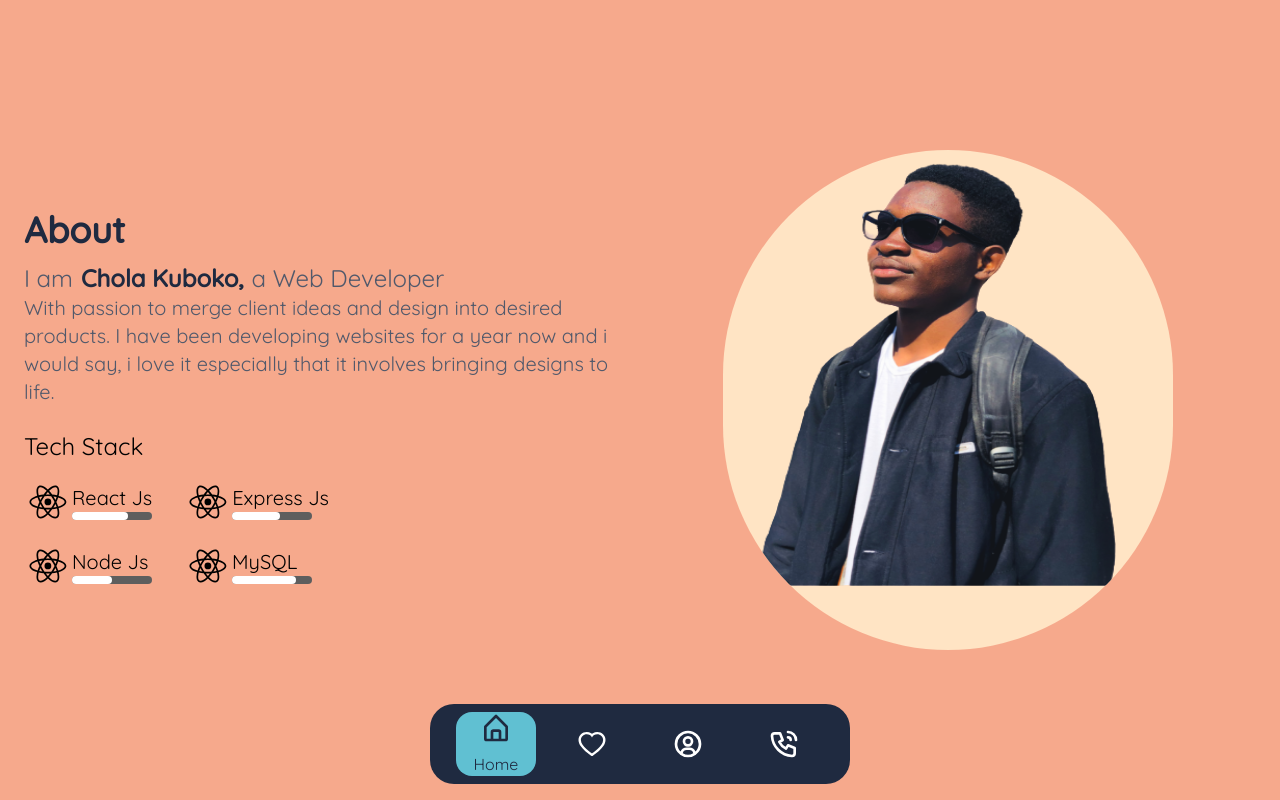
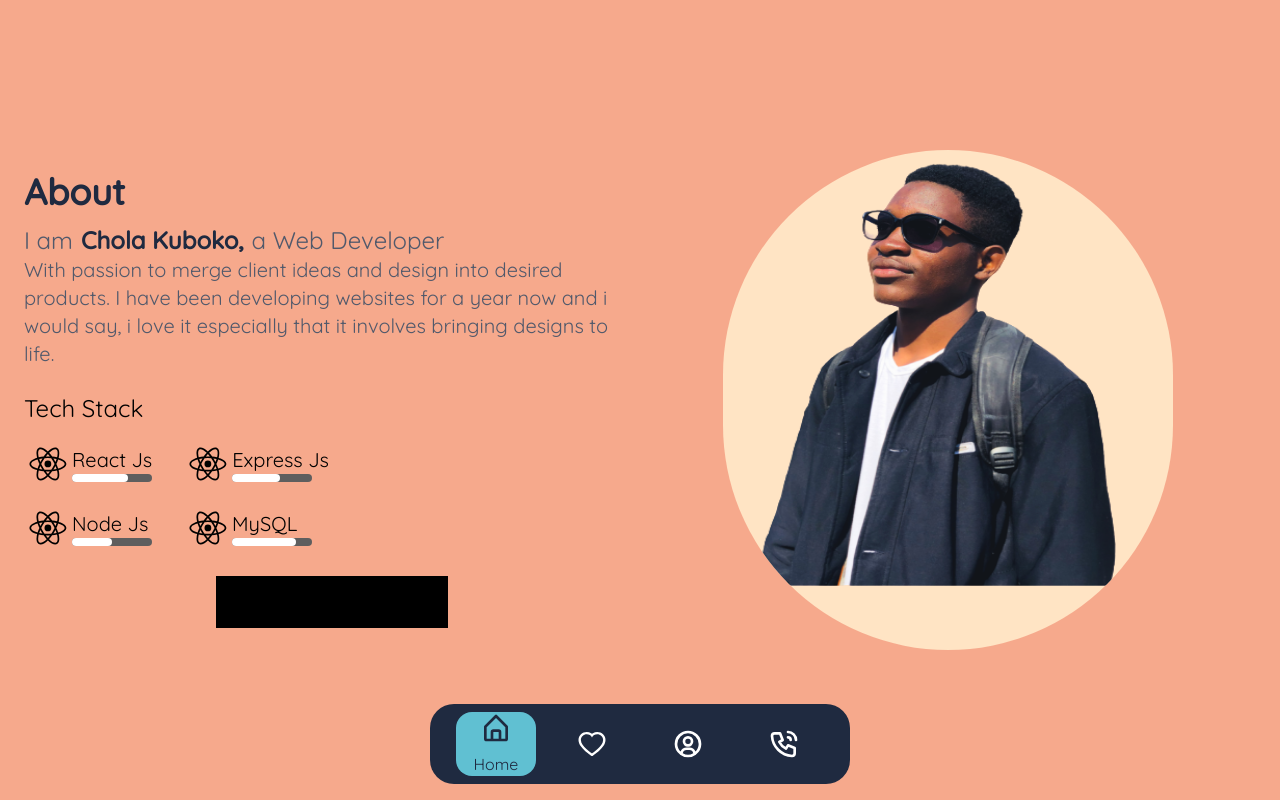
Before and after one commit to DC-21/react-tailwind-bottom-nav-webapp, a React (Vite) app: page /about in a window 1280 px wide. Built offline with nearby package versions, Linux system fonts and the light colour scheme.

Commit message:
first commit

```diff
--- a/src/components/Hero.jsx
+++ b/src/components/Hero.jsx
@@ -1,4 +1,3 @@
-import React from "react";
 import { Player } from "@lottiefiles/react-lottie-player";
 
 const Hero = () => {
@@ -16,7 +15,7 @@ const Hero = () => {
             <p className="text-2xl pt-3 text-[#1f2a40]">
               You are welcome, i Will build an E-Commerce website, Point of Sale
               management Web App, portfolio website and Blogs at affordable
-              prices. Make your order now and don't be left out
+              prices. Make your order now and dont be left out
             </p>
           </div>
           <div className="justify-center w-full pt-6">
--- a/src/pages/About.jsx
+++ b/src/pages/About.jsx
@@ -22,7 +22,6 @@ const About = () => {
           </div>
           <div className="flex flex-col w-full pt-6">
             <p className="text-2xl">Tech Stack</p>
-            <div>
               <div className="flex gap-8 pt-4">
                 <div className="flex items-center">
                   <svg
@@ -120,6 +119,51 @@ const About = () => {
                 </div>
             </div>
           </div>
+          <div>
+          <div className="flex w-full mt-6 bg-slate-400">
+            <div className="flex gap-6 pt-3 w-full bg-black">
+              <a href="https://mailto:cholahkuboko@gmail.com">
+                <svg
+                  viewBox="0 0 24 24"
+                  fill="currentColor"
+                  height="2.5em"
+                  width="2.5em"
+                >
+                  <path d="M22 6c0-1.1-.9-2-2-2H4c-1.1 0-2 .9-2 2v12c0 1.1.9 2 2 2h16c1.1 0 2-.9 2-2V6m-2 0l-8 5-8-5h16m0 12H4V8l8 5 8-5v10z" />
+                </svg>
+              </a>
+              <a href="https://wa.me/0979054417?text=urlencodedtext">
+                <svg
+                  viewBox="0 0 448 512"
+                  fill="currentColor"
+                  height="2.5em"
+                  width="2.5em"
+                >
+                  <path d="M380.9 97.1C339 55.1 283.2 32 223.9 32c-122.4 0-222 99.6-222 222 0 39.1 10.2 77.3 29.6 111L0 480l117.7-30.9c32.4 17.7 68.9 27 106.1 27h.1c122.3 0 224.1-99.6 224.1-222 0-59.3-25.2-115-67.1-157zm-157 341.6c-33.2 0-65.7-8.9-94-25.7l-6.7-4-69.8 18.3L72 359.2l-4.4-7c-18.5-29.4-28.2-63.3-28.2-98.2 0-101.7 82.8-184.5 184.6-184.5 49.3 0 95.6 19.2 130.4 54.1 34.8 34.9 56.2 81.2 56.1 130.5 0 101.8-84.9 184.6-186.6 184.6zm101.2-138.2c-5.5-2.8-32.8-16.2-37.9-18-5.1-1.9-8.8-2.8-12.5 2.8-3.7 5.6-14.3 18-17.6 21.8-3.2 3.7-6.5 4.2-12 1.4-32.6-16.3-54-29.1-75.5-66-5.7-9.8 5.7-9.1 16.3-30.3 1.8-3.7.9-6.9-.5-9.7-1.4-2.8-12.5-30.1-17.1-41.2-4.5-10.8-9.1-9.3-12.5-9.5-3.2-.2-6.9-.2-10.6-.2-3.7 0-9.7 1.4-14.8 6.9-5.1 5.6-19.4 19-19.4 46.3 0 27.3 19.9 53.7 22.6 57.4 2.8 3.7 39.1 59.7 94.8 83.8 35.2 15.2 49 16.5 66.6 13.9 10.7-1.6 32.8-13.4 37.4-26.4 4.6-13 4.6-24.1 3.2-26.4-1.3-2.5-5-3.9-10.5-6.6z" />
+                </svg>
+              </a>
+              <a href="https://www.facebook.com/cho.lah.9">
+                <svg
+                  viewBox="0 0 448 512"
+                  fill="currentColor"
+                  height="2.5em"
+                  width="2.5em"
+                >
+                  <path d="M400 32H48A48 48 0 000 80v352a48 48 0 0048 48h137.25V327.69h-63V256h63v-54.64c0-62.15 37-96.48 93.67-96.48 27.14 0 55.52 4.84 55.52 4.84v61h-31.27c-30.81 0-40.42 19.12-40.42 38.73V256h68.78l-11 71.69h-57.78V480H400a48 48 0 0048-48V80a48 48 0 00-48-48z" />
+                </svg>
+              </a>
+              <a href="https://github.com/dc-21/">
+                <svg
+                  viewBox="0 0 512 512"
+                  fill="currentColor"
+                  height="2.5em"
+                  width="2.5em"
+                >
+                  <path d="M256 32C132.3 32 32 134.9 32 261.7c0 101.5 64.2 187.5 153.2 217.9a17.56 17.56 0 003.8.4c8.3 0 11.5-6.1 11.5-11.4 0-5.5-.2-19.9-.3-39.1a102.4 102.4 0 01-22.6 2.7c-43.1 0-52.9-33.5-52.9-33.5-10.2-26.5-24.9-33.6-24.9-33.6-19.5-13.7-.1-14.1 1.4-14.1h.1c22.5 2 34.3 23.8 34.3 23.8 11.2 19.6 26.2 25.1 39.6 25.1a63 63 0 0025.6-6c2-14.8 7.8-24.9 14.2-30.7-49.7-5.8-102-25.5-102-113.5 0-25.1 8.7-45.6 23-61.6-2.3-5.8-10-29.2 2.2-60.8a18.64 18.64 0 015-.5c8.1 0 26.4 3.1 56.6 24.1a208.21 208.21 0 01112.2 0c30.2-21 48.5-24.1 56.6-24.1a18.64 18.64 0 015 .5c12.2 31.6 4.5 55 2.2 60.8 14.3 16.1 23 36.6 23 61.6 0 88.2-52.4 107.6-102.3 113.3 8 7.1 15.2 21.1 15.2 42.5 0 30.7-.3 55.5-.3 63 0 5.4 3.1 11.5 11.4 11.5a19.35 19.35 0 004-.4C415.9 449.2 480 363.1 480 261.7 480 134.9 379.7 32 256 32z" />
+                </svg>
+              </a>
+            </div>
+          </div>
           </div>
         </div>
         <div className="w-1/2 flex items-center justify-center">
```
Lines whose indentation alone changed are shown as unchanged.
